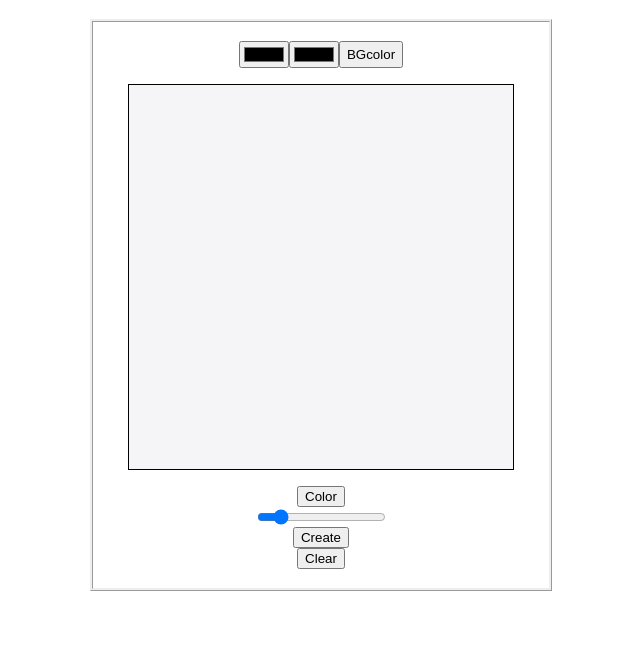
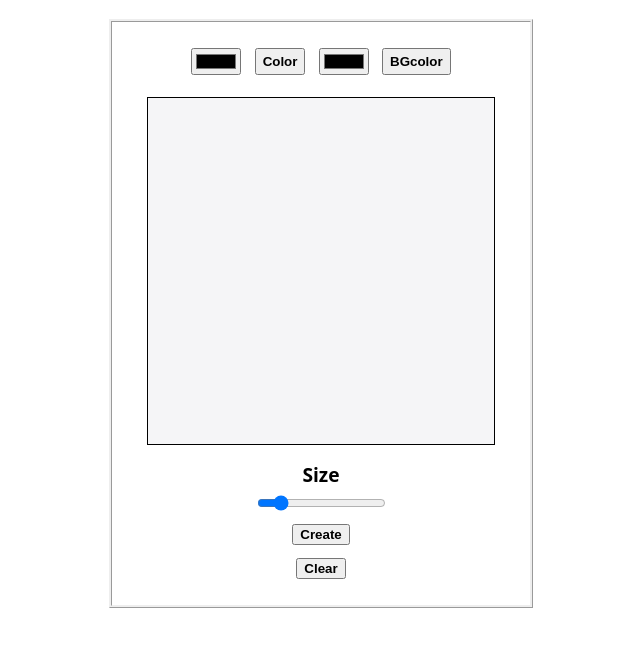
Before and after one commit to alphaleo21/Etch-a-Sketch, a plain HTML site: page index.html in a window 1280 px wide. Shown: the part 69-716 px from the top of the page, without its empty margins (319-959 px from the left). Drawn offline with Linux system fonts and the light colour scheme.

Commit message:
use css to arrange some buttons and input

```diff
--- a/index.html
+++ b/index.html
@@ -12,12 +12,13 @@
     <section>
         <div class="colors">
             <input type="color" id="color">
-
+            <button onclick="changeColor()">Color</button>
             <input type="color" id="bgcolor">
             <button onclick="changeBgColor()">BGcolor</button>
+
         </div>
         <div id="container"></div>
-        <button onclick="changeColor()">Color</button>
+        Size
         <input type="range" value="16" id="range" min="2" max="100">
         <button onclick="changeSize(range.value)">Create</button>
         <button onclick="removeClear()">Clear</button>
--- a/style.css
+++ b/style.css
@@ -26,18 +26,20 @@ section{
 
 .colors{
     display: flex;
-    flex: 1 1 auto;
+
 }
-input{
-    margin: rem;
+button, input{
+    margin: .5em;
+    font-weight: bold;
 }
+
 #container{
     background-color: hwb(240 96% 3%);
     display: flex;
     flex-direction: column;
     margin: 1rem;
-    width: 20em;
-    height: 20em;
+    width: 18em;
+    height: 18em;
     border: .5px solid black;
 
 }
```
